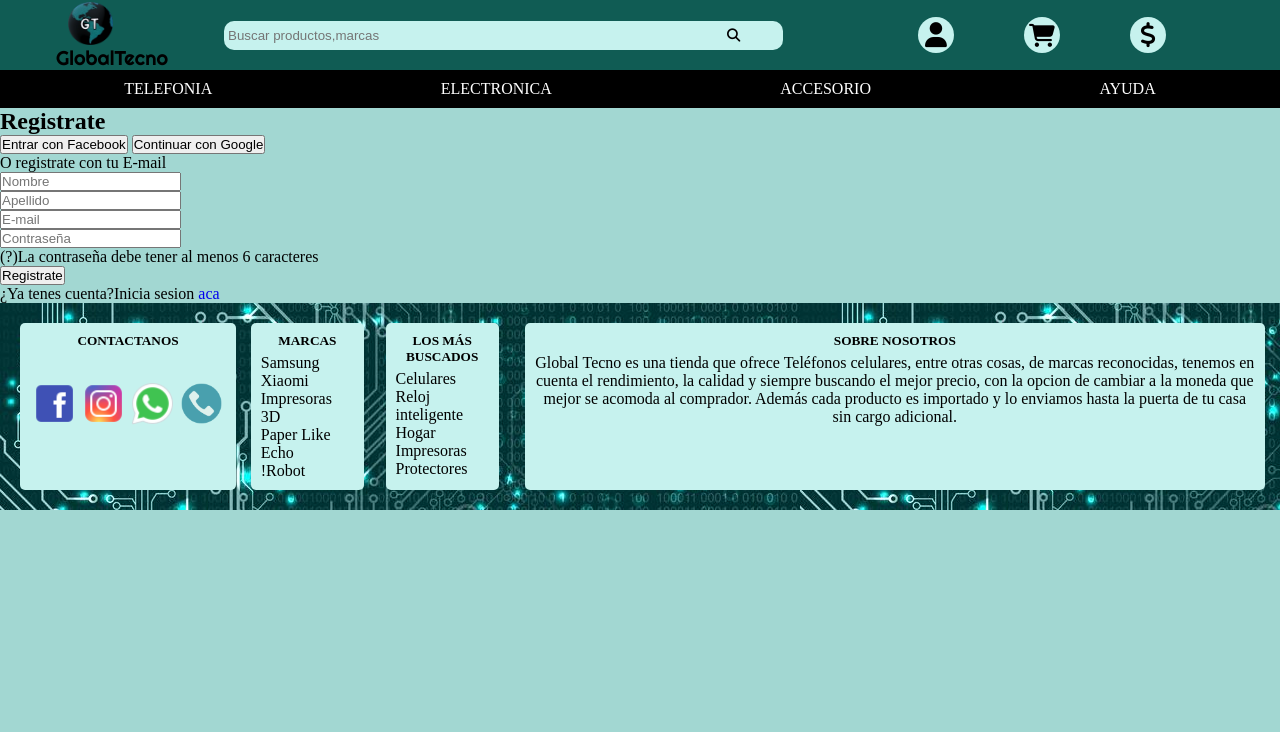
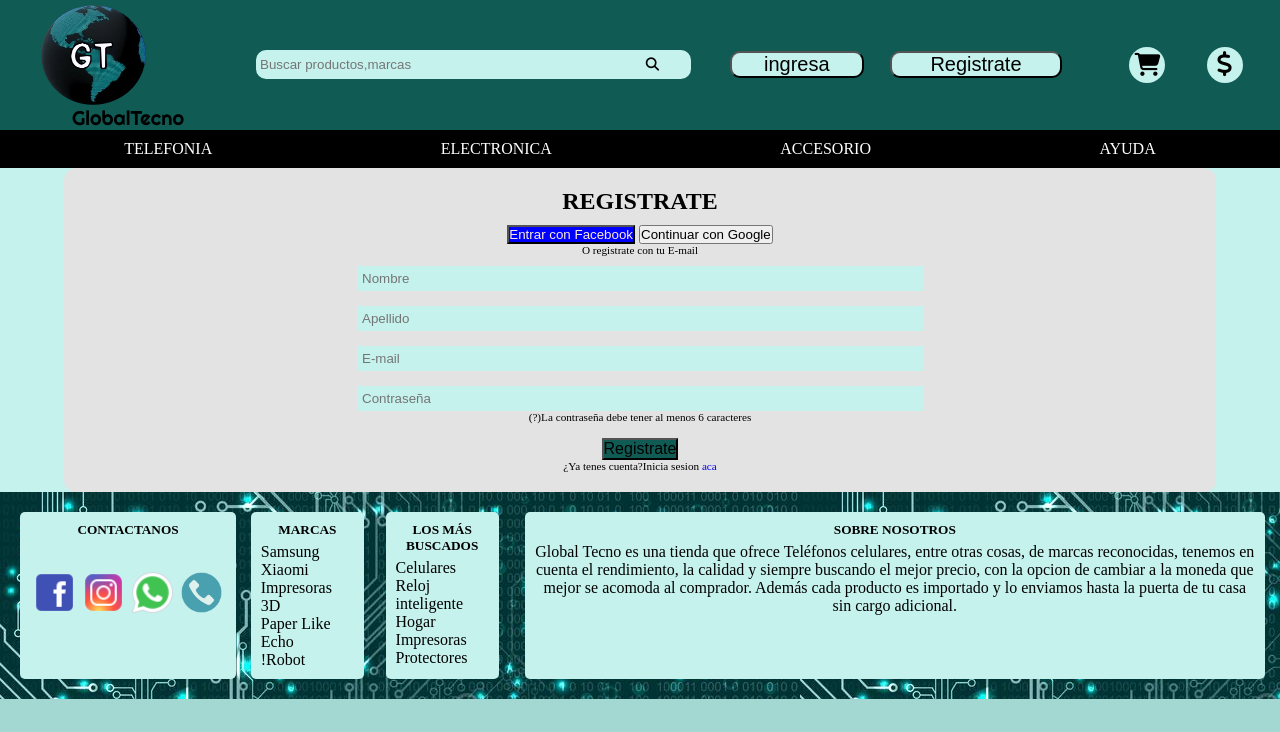
Before and after one commit to ViviSotelo/Grupo_11_GlobalTecno, a Node server app: page /register in a window 1280 px wide. Shown: the top 732 px of the page. Run offline with Node 20, Linux system fonts and the light colour scheme; some libraries are stand-ins or nearby versions.

Commit message:
actualiza login y register

```diff
--- a/site_GlobalTecno/public/stylesheets/register.css
+++ b/site_GlobalTecno/public/stylesheets/register.css
@@ -0,0 +1,79 @@
+
+
+
+
+/* main */
+
+.register main{
+    padding: 0 20px;
+}
+
+ main{
+
+background-color: var(--colorVerdeClaro);
+}
+
+.contenedor{
+background-color: #e3e3e3 ;
+    width: 90%;
+    margin: auto;
+    margin-top:0;
+    border-radius: 12px;
+    padding:10px;
+    text-align: center;
+}
+
+.titulo{
+ padding: 10px;
+text-transform: uppercase;
+text-align: center;
+}
+
+
+.register form{
+    margin-top: 15px;
+}
+
+.register__form-box{
+margin-bottom: 15px;
+}
+
+.register__form-input{
+width: 50%;
+padding: 5px;
+background-color: var(--colorVerdeClaro);
+border: none;
+}
+/*
+button{
+    width: 50%;
+    margin-bottom: 10px ;
+    padding: 5px ;
+    text-align: center;
+    background-color: var(--colorVerdeClaro);
+    border: none;
+} */
+
+
+#botonf{
+    text-align: left;
+    color: antiquewhite;
+    background-color: blue;
+}
+#botong{
+    text-align: left;
+}
+
+#botonr{
+    background-color: var(--colorHeader);
+    font-size: 16px;
+    color: black;
+}
+
+
+
+.register-texto{
+text-align: center;
+font-size: 0.7rem;
+margin-bottom:10px;
+}
--- a/site_GlobalTecno/public/stylesheets/style.css
+++ b/site_GlobalTecno/public/stylesheets/style.css
@@ -1,6 +1,6 @@
 @import './general.css';
 @import './variables.css';
-@import './index.css';
+
 @import './header.css';
 @import './footer.css';
 @import './login.css';
@@ -8,10 +8,7 @@
 @import './productDetal.css';
 @import './register.css';
 @import './index.css';
-@import './login.css';
-@import './productCarri.css';
-@import './productDetal.css';
-@import './register.css';
+
 
 @import url('https://fonts.googleapis.com/css2?family=Open+Sans&family=Raleway:wght@400;700&family=Righteous&family=Roboto:ital,wght@0,100;0,300;0,400;0,500;0,700;0,900;1,100;1,300;1,400;1,500;1,700;1,900&family=Work+Sans&display=swap');
 
```
